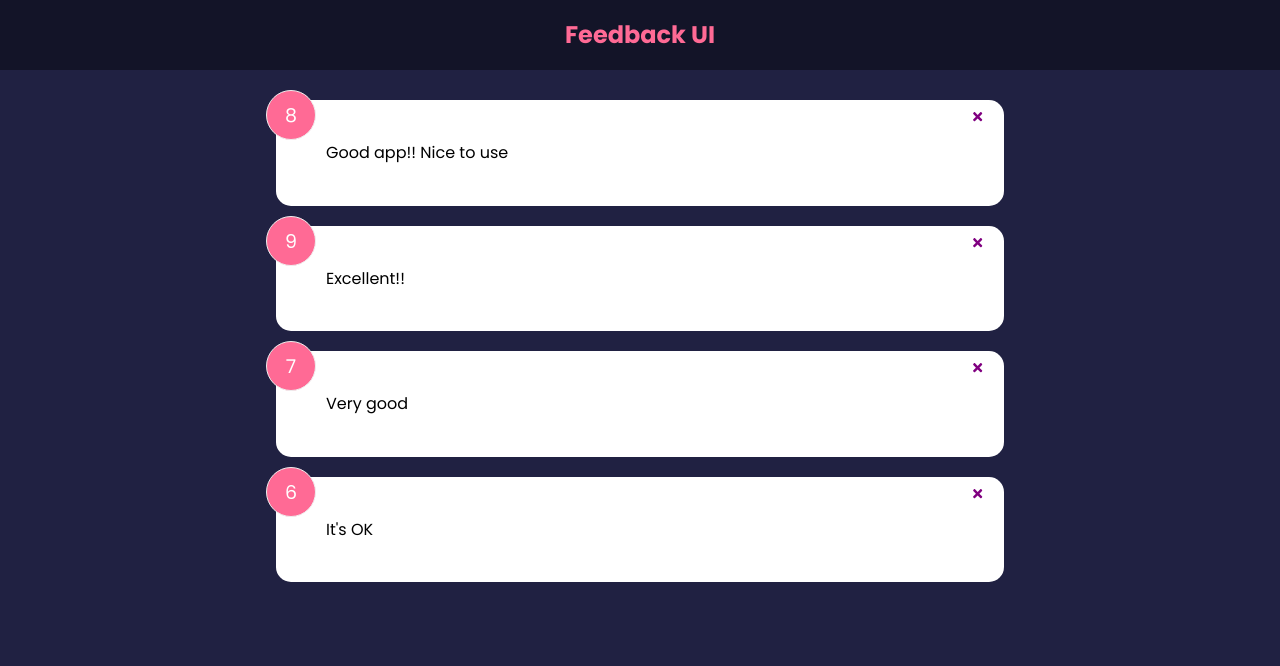
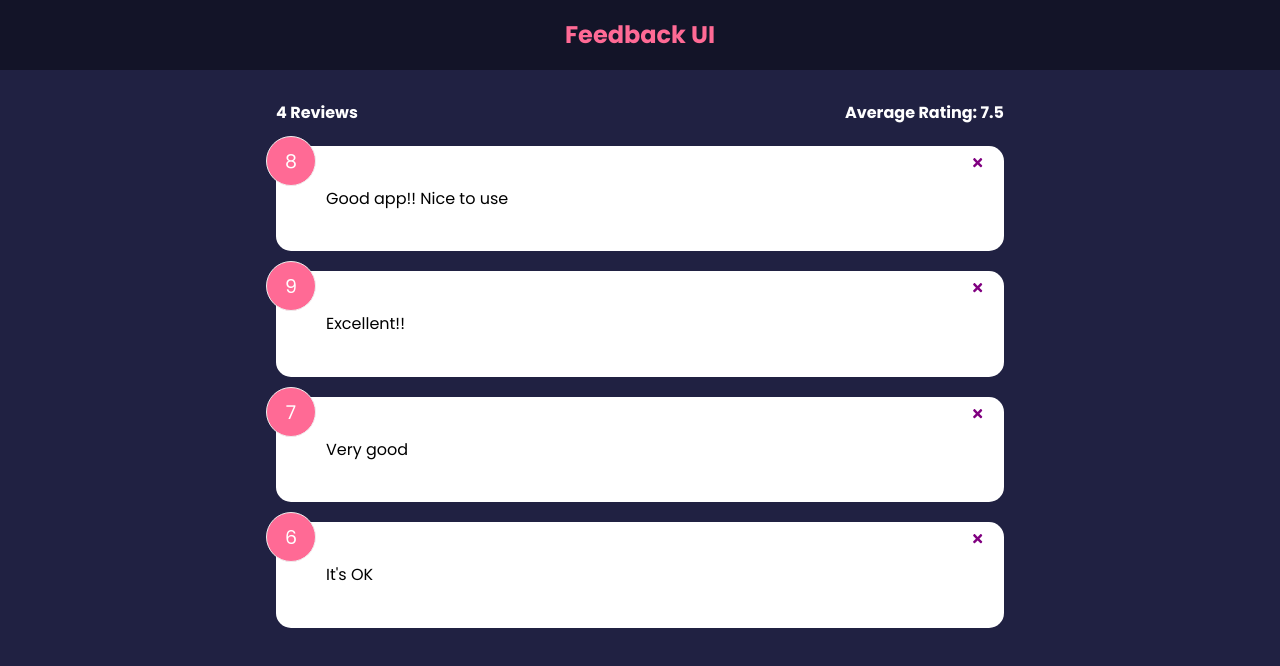
Before and after one commit to thphuc273/react, a React (Create React App) app in the folder feedback-app/: page / in a window 1280 px wide. Shown: the top 666 px of the page. Built offline with nearby package versions, Linux system fonts and the light colour scheme.

Commit message:
FeedbackStats Component & Reactivity

```diff
--- a/feedback-app/src/App.js
+++ b/feedback-app/src/App.js
@@ -3,6 +3,7 @@
 import Header from './components/Header'
 import FeedbackList from './components/FeedbackList'
 import FeedbackData from './data/FeedbackData'
+import FeedbackStats from './components/FeedbackStats'
 
 function App()
 {
@@ -18,6 +19,7 @@
     <>
       <Header/>
       <div className='container'>
+        <FeedbackStats feedback = {feedback}/>
         <FeedbackList feedback = {feedback}
         handleDelete = {deleteFeedback}/>
       </div>
--- /dev/null
+++ b/feedback-app/src/components/FeedbackStats.jsx
@@ -0,0 +1,21 @@
+import PropTypes from 'prop-types'
+function FeedbackStats({feedback})
+{
+    let average = feedback.reduce((acc, cur) =>
+    {
+        return acc + cur.rating
+    }, 0) / feedback.length
+    average = average.toFixed(1)
+  return (
+    <div className="feedback-stats">
+        <h4>{feedback.length} Reviews</h4>
+        <h4>Average Rating: {isNaN(average) ? '0' : average}</h4>
+    </div>
+  )
+}
+
+FeedbackStats.propTypes = {
+    feedback: PropTypes.array.isRequired,
+}
+
+export default FeedbackStats
```
